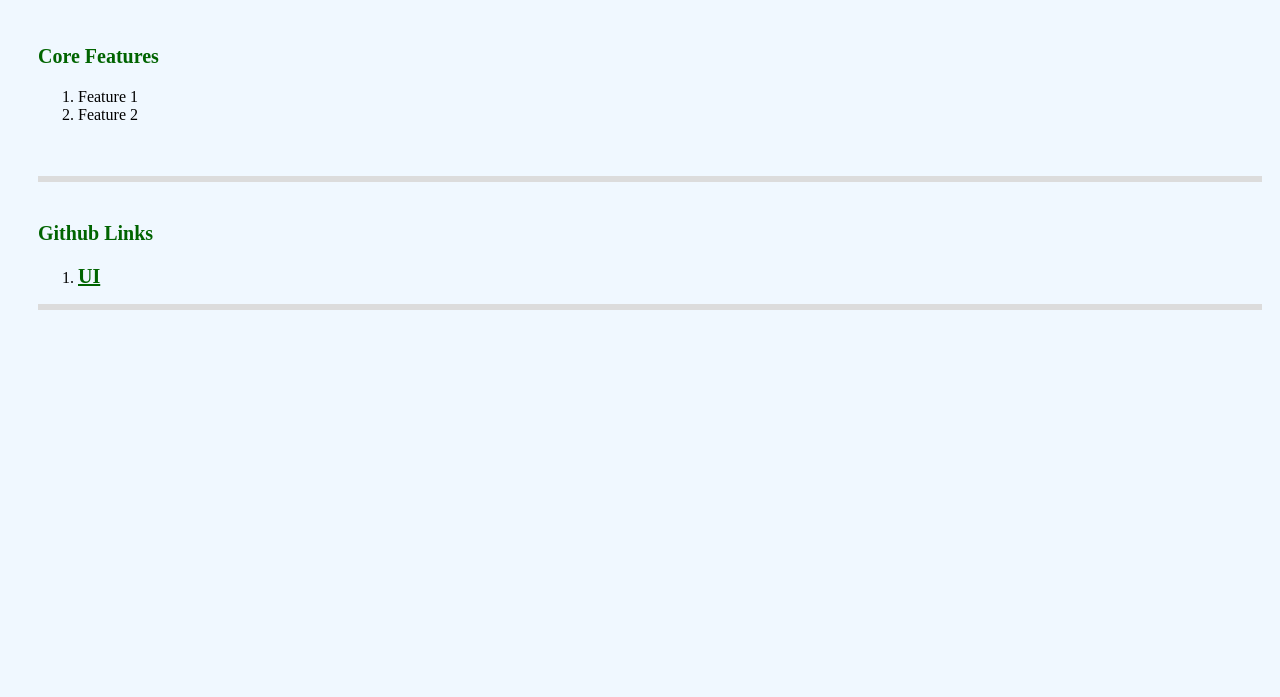
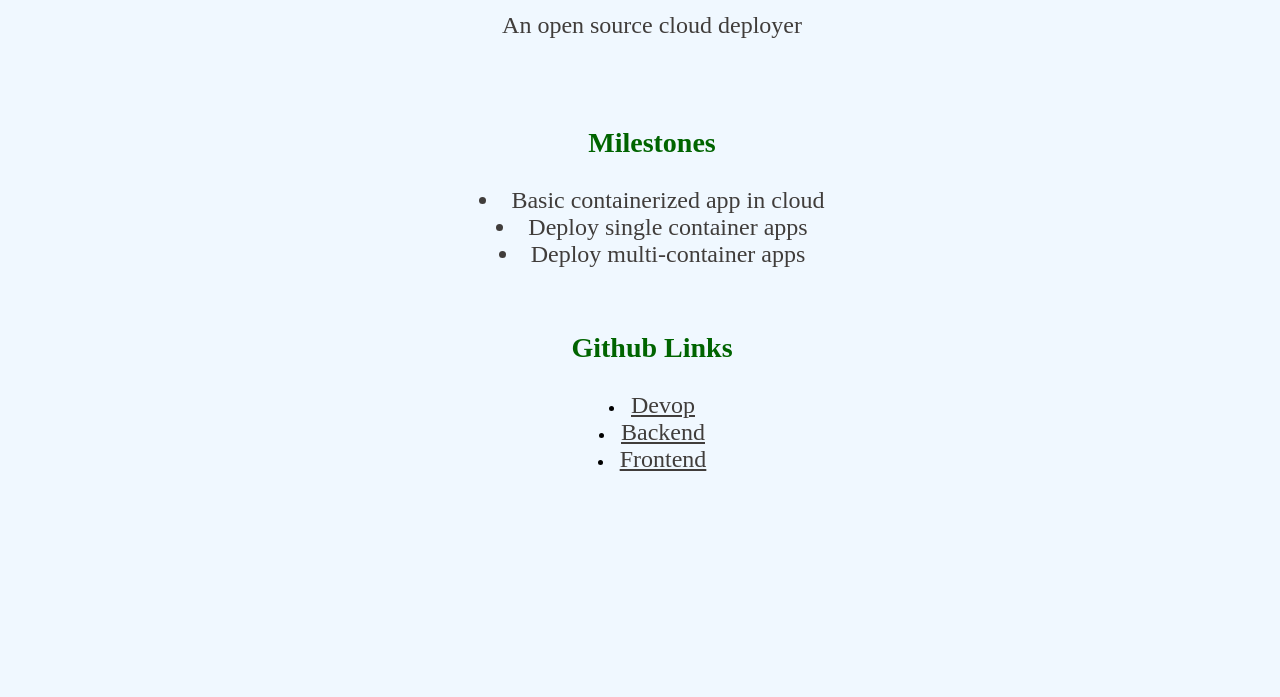
Before and after one commit to Cloud-Deployer/Cloud-Deployer.github.io, a plain HTML site: page index.html in a window 1280 px wide. Shown: the part 103-800 px from the top of the page. Drawn offline with Linux system fonts and the light colour scheme.

Commit message:
app profile sample

```diff
--- a/index.html
+++ b/index.html
@@ -12,48 +12,49 @@
 
 	.fontstyle1{
 		color: #403D3B;
-	    font-size: 20px;
-	    font-weight: bold;
+	    font-size: 24px;
 	}
 
 	.fontstyle2{
 		color: darkgreen;
-	    font-size: 20px;
+	    font-size: 28px;
 	    font-weight: bold;
 	}
 
     .maincontent{
     	display: flex;
-    	margin-left: 20px;
+    	margin-left: 24px;
     	flex-direction: column;
     }
 
+    .title{
+    	justify-content: center;
+    	text-align: center;
+    }
+
     .container{
-    	margin: 10px;
-    	border-bottom: 6px solid #DCDCDC;
+    	text-align: left;
     }
 
 </style>
 <body>
 	<div class="maincontent">
-		<div >
-			<h2 class="titleFont"> Orchestration Station </h2>
+		<div class="title">
+		<!-- 	<h2 class="titleFont"> Orchestration Station </h2> -->
+			<img src="os-logo.png" width="625.5" height="78.5">
 			<p class="fontstyle1"> An open source cloud deployer </p>
-		</div>
-		<div class="container">
-			<h3 class="fontstyle2">Core Features</h3>
-			<ol title="Core Features">
-				<li>Feature 1</li>
-				<li>Feature 2</li>
-			</ol>
 			<br/>
 			<br/>
-		</div>
-		<div class="container">
+			<h3 class="fontstyle2">Milestones</h3>
+			<li class="fontstyle1">Basic containerized app in cloud</li>
+			<li class="fontstyle1">Deploy single container apps</li>
+			<li class="fontstyle1">Deploy multi-container apps</li>
+			<br/>
+			<br/>
 			<h3 class="fontstyle2">Github Links</h3>
-			<ol title="Github Links">
-				<li><a class="fontstyle2" href="https://github.com/Cloud-Deployer">UI</a></li>
-			</ol>
+			<li><a class="fontstyle1" href="https://github.com/Cloud-Deployer/Devops">Devop</a></li>
+			<li><a class="fontstyle1" href="https://github.com/Cloud-Deployer/Backend">Backend</a></li>
+			<li><a class="fontstyle1" href="https://github.com/Cloud-Deployer">Frontend</a></li>
 		</div>
 	</div>
 
```
Also changed, not shown: os-logo.png (added).
